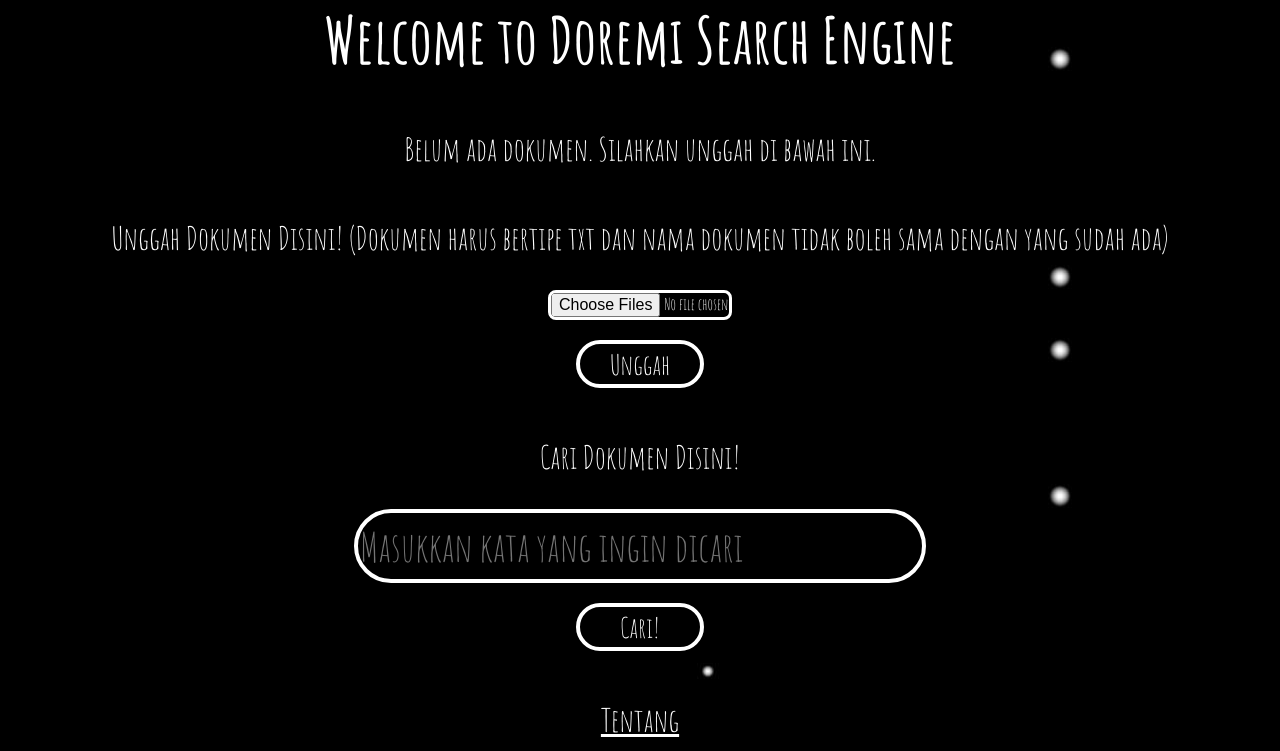
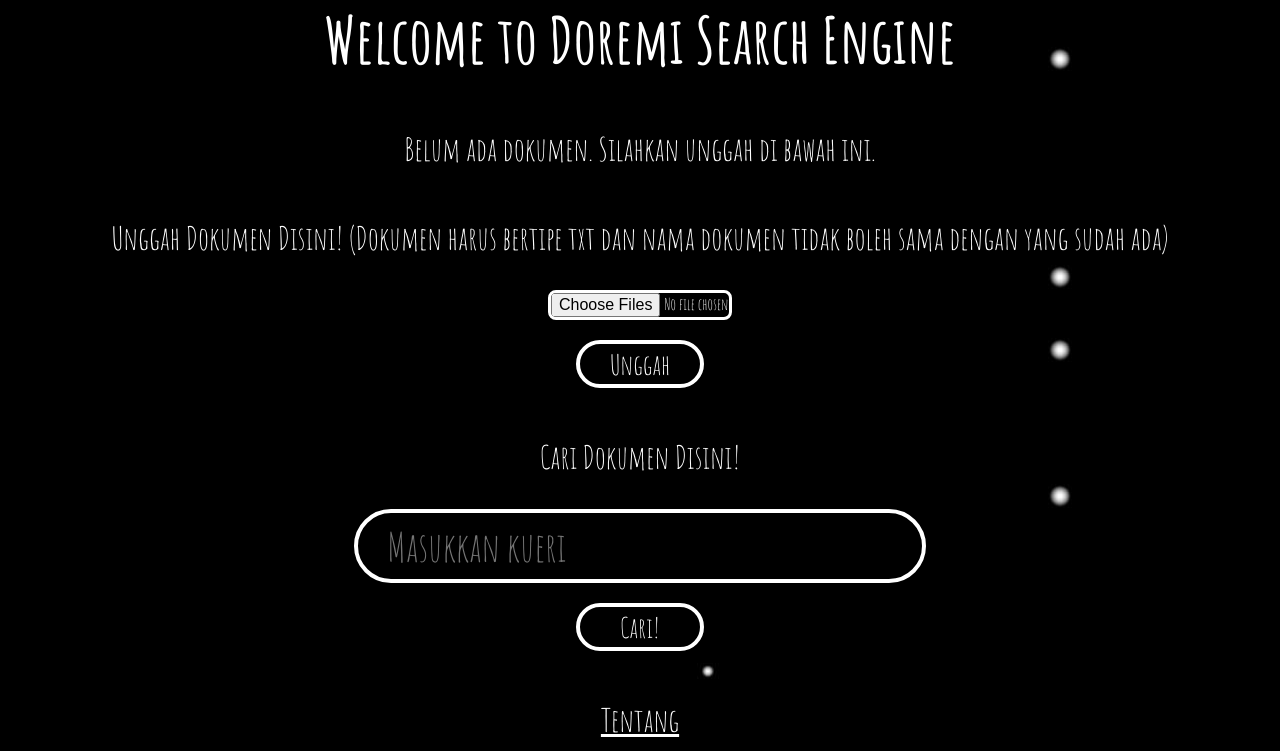
Before and after one commit to andresjerriels/Algeo02-19193, a Flask app: page / in a window 1280 px wide. Shown: the part 49-800 px from the top of the page. Run offline with Flask 2, Linux system fonts and the light colour scheme; data that the repository does not hold is empty.

Commit message:
Rapiin lagi

```diff
--- a/templates/home.html
+++ b/templates/home.html
@@ -46,7 +46,7 @@
 <div class="form">
     <form action="/search" method="POST">
         <p>Cari Dokumen Disini!</p>
-        <input type="text" name="query" value="{{ query }}" placeholder="Masukkan kata yang ingin dicari" id="searchbar" required>
+        <input type="text" name="query" value="{{ query }}" placeholder="    Masukkan kueri" id="searchbar" required>
         <br>
         <input type="submit" value="Cari!" class="button">
     </form>
```
